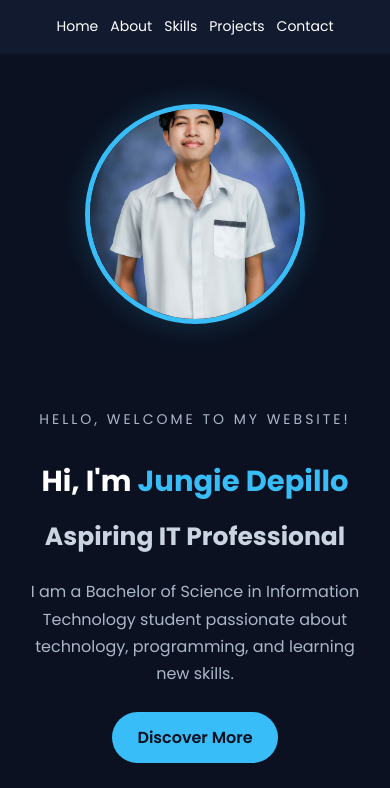
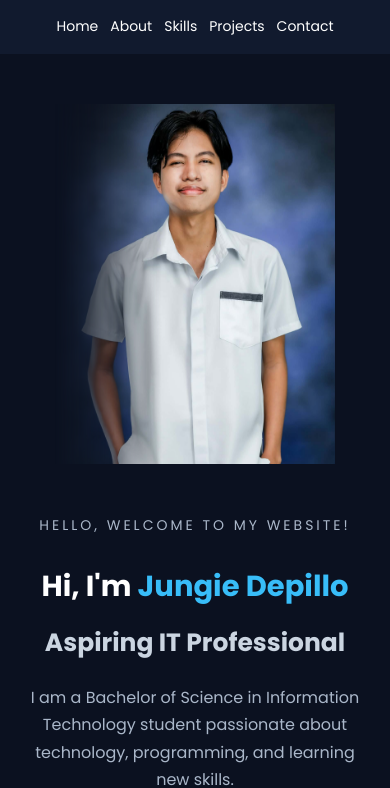
Before and after one commit to jungiedepillo-debug/Depillo-Project-1, a plain HTML site: page index.html in a window 390 px wide. Shown: the part 61-849 px from the top of the page. Drawn offline with Linux system fonts and the light colour scheme.

Commit message:
change profile layout

```diff
--- a/styles/style.css
+++ b/styles/style.css
@@ -117,13 +117,18 @@ header {
 }
 
 /* PROFILE IMAGE */
+.home-image {
+    flex-shrink: 0;
+    -webkit-mask-image: linear-gradient(to right, transparent 0%, rgba(0, 0, 0, 0.25) 12%, #000 38%);
+    mask-image: linear-gradient(to right, transparent 0%, rgba(0, 0, 0, 0.25) 12%, #000 38%);
+}
+
 .home-image img {
-    width: 300px;
-    height: 300px;
+    display: block;
+    width: 380px;
+    height: 480px;
     object-fit: cover;
-    border-radius: 50%;
-    border: 5px solid #38bdf8;
-    box-shadow: 0 0 30px rgba(56, 189, 248, 0.2);
+    object-position: center;
 }
 
 /* GENERAL SECTIONS */
@@ -266,8 +271,8 @@ footer {
     }
 
     .home-image img {
-        width: 220px;
-        height: 220px;
+        width: 280px;
+        height: 360px;
     }
 
     .skills-container {
```
